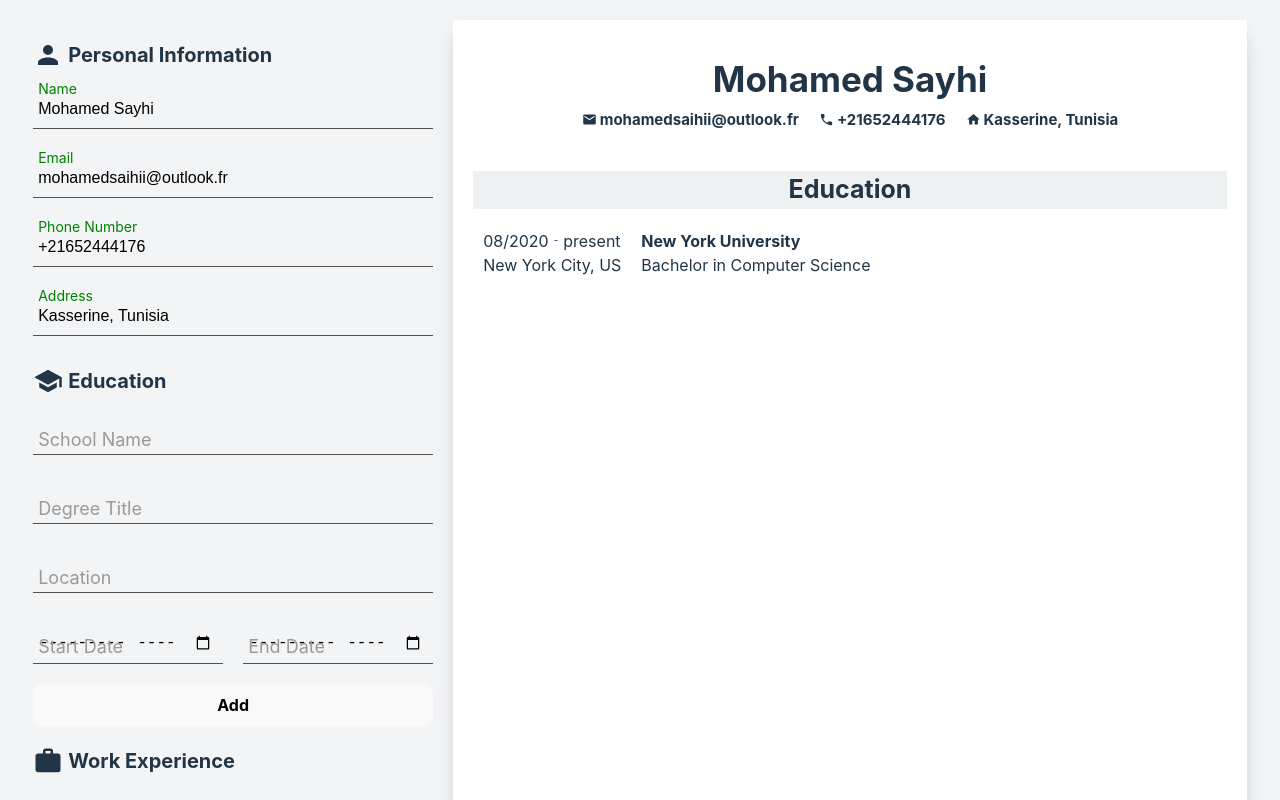
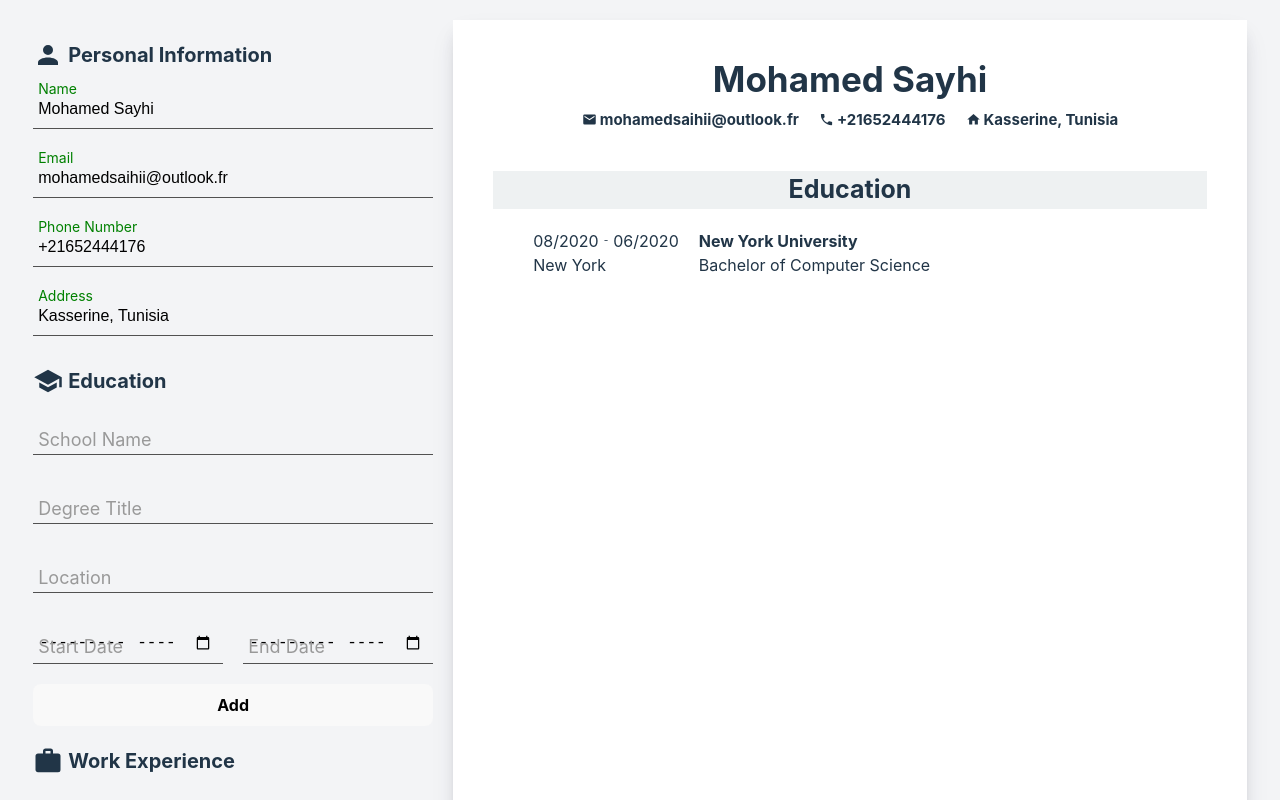
Before and after one commit to Mohamedsayhii/cv-application, a React (Vite) app: page / in a window 1280 px wide. Shown: the top 800 px of the page. Built offline with nearby package versions, Linux system fonts and the light colour scheme.

Commit message:
feat: submitting education form

```diff
--- a/src/App.jsx
+++ b/src/App.jsx
@@ -9,7 +9,27 @@ function App() {
 		email: 'mohamedsaihii@outlook.fr',
 		phone: '+21652444176',
 		address: 'Kasserine, Tunisia',
+		schoolName: '',
+		degree: '',
+		location: '',
+		startDate: '',
+		endDate: '',
 	});
+
+	const [educations, setEducations] = useState([
+		{
+			schoolName: 'New York University',
+			degree: 'Bachelor of Computer Science',
+			location: 'New York',
+			startDate: '08/2020',
+			endDate: '06/2020',
+		},
+	]);
+
+	function addEducation(education) {
+		setEducations((prevEducations) => [...prevEducations, education]);
+		console.log(educations);
+	}
 
 	const handleChange = (event) => {
 		const { name, value } = event.target;
@@ -23,14 +43,20 @@ function App() {
 				email={formData.email}
 				phone={formData.phone}
 				address={formData.address}
+				schoolName={formData.schoolName}
+				degree={formData.degree}
+				location={formData.location}
+				startDate={formData.startDate}
+				endDate={formData.endDate}
 				onChange={handleChange}
+				onSubmit={addEducation}
 			/>
 			<Resume
 				name={formData.name}
 				email={formData.email}
 				phone={formData.phone}
 				address={formData.address}
-				onChange={handleChange}
+				educations={educations}
 			/>
 		</main>
 	);
--- /dev/null
+++ b/src/components/Education.jsx
@@ -0,0 +1,28 @@
+export default function Education(props) {
+	return (
+		<div className='education'>
+			<div className='time-location'>
+				<div className='time'>
+					<div className='start'>
+						<p>{props.startDate}</p>
+					</div>
+					<span>-</span>
+					<div className='end'>
+						<p>{props.endDate}</p>
+					</div>
+				</div>
+				<div className='location'>
+					<p>{props.location}</p>
+				</div>
+			</div>
+			<div className='university-degree'>
+				<div className='university'>
+					<p>{props.schoolName}</p>
+				</div>
+				<div className='degree'>
+					<p>{props.degree}</p>
+				</div>
+			</div>
+		</div>
+	);
+}
--- a/src/components/EducationForm.jsx
+++ b/src/components/EducationForm.jsx
@@ -1,25 +1,17 @@
-import { useState } from 'react';
 import Icon from '@mdi/react';
 import { mdiSchool } from '@mdi/js';
 import '../styles/Form.css';
 
-export default function EducationForm() {
-	const [formData, setFormData] = useState({
-		name: '',
-		degree: '',
-		location: '',
-		startDate: '',
-		endDate: '',
-	});
-
-	const handleChange = (event) => {
-		const { name, value } = event.target;
-		setFormData((prevFormData) => ({ ...prevFormData, [name]: value }));
-	};
-
+export default function EducationForm(props) {
 	function handleSubmit(event) {
 		event.preventDefault();
-		console.log(formData);
+		props.onSubmit({
+			schoolName: props.schoolName,
+			degree: props.degree,
+			location: props.location,
+			startDate: props.startDate,
+			endDate: props.endDate,
+		});
 	}
 
 	return (
@@ -32,11 +24,11 @@ export default function EducationForm() {
 				<div className='group'>
 					<input
 						required
-						name='name'
+						name='schoolName'
 						type='text'
 						className='input'
-						value={formData.name}
-						onChange={handleChange}
+						value={props.schoolName}
+						onChange={props.onChange}
 					/>
 					<span className='bar'></span>
 					<label>School Name</label>
@@ -47,8 +39,8 @@ export default function EducationForm() {
 						name='degree'
 						type='text'
 						className='input'
-						value={formData.degree}
-						onChange={handleChange}
+						value={props.degree}
+						onChange={props.onChange}
 					/>
 					<span className='bar'></span>
 					<label>Degree Title</label>
@@ -59,8 +51,8 @@ export default function EducationForm() {
 						name='location'
 						type='text'
 						className='input'
-						value={formData.location}
-						onChange={handleChange}
+						value={props.location}
+						onChange={props.onChange}
 					/>
 					<span className='bar'></span>
 					<label>Location</label>
@@ -73,8 +65,8 @@ export default function EducationForm() {
 							type='month'
 							placeholder='09/2020'
 							className='input'
-							value={formData.startDate}
-							onChange={handleChange}
+							value={props.startDate}
+							onChange={props.onChange}
 						/>
 						<label>Start Date</label>
 					</div>
@@ -86,8 +78,8 @@ export default function EducationForm() {
 							type='month'
 							placeholder='06/2024'
 							className='input'
-							value={formData.endDate}
-							onChange={handleChange}
+							value={props.endDate}
+							onChange={props.onChange}
 						/>
 						<label>End Date</label>
 					</div>
--- a/src/components/EducationSection.jsx
+++ b/src/components/EducationSection.jsx
@@ -1,34 +1,21 @@
 import '../styles/EducationSection.css';
+import Education from './Education';
 
-export default function EducationSection() {
+export default function EducationSection(props) {
 	return (
 		<div className='education-section'>
 			<div className='title'>
 				<h2>Education</h2>
-				<div className='curriculum'>
-					<div className='time-location'>
-						<div className='time'>
-							<div className='start'>
-								<p>08/2020</p>
-							</div>
-							<span>-</span>
-							<div className='end'>
-								<p>present</p>
-							</div>
-						</div>
-						<div className='location'>
-							<p>New York City, US</p>
-						</div>
-					</div>
-					<div className='university-degree'>
-						<div className='university'>
-							<p>New York University</p>
-						</div>
-						<div className='degree'>
-							<p>Bachelor in Computer Science</p>
-						</div>
-					</div>
-				</div>
+				{props.educations.map((education) => (
+					<Education
+						key={crypto.randomUUID()}
+						schoolName={education.schoolName}
+						degree={education.degree}
+						location={education.location}
+						startDate={education.startDate}
+						endDate={education.endDate}
+					/>
+				))}
 			</div>
 		</div>
 	);
--- a/src/components/Resume.jsx
+++ b/src/components/Resume.jsx
@@ -12,7 +12,7 @@ export default function Resume(props) {
 				phone={props.phone}
 				address={props.address}
 			/>
-			<EducationSection />
+			<EducationSection educations={props.educations} />
 		</div>
 	);
 }
--- a/src/components/Sidebar.jsx
+++ b/src/components/Sidebar.jsx
@@ -12,7 +12,15 @@ export default function Sidebar(props) {
 				address={props.address}
 				onChange={props.onChange}
 			/>
-			<EducationForm />
+			<EducationForm
+				schoolName={props.schoolName}
+				degree={props.degree}
+				location={props.location}
+				startDate={props.startDate}
+				endDate={props.endDate}
+				onChange={props.onChange}
+				onSubmit={props.onSubmit}
+			/>
 			<ExperienceForm />
 		</div>
 	);
--- a/src/styles/EducationSection.css
+++ b/src/styles/EducationSection.css
@@ -2,7 +2,7 @@
 	display: flex;
 	flex-direction: column;
 	width: 100%;
-	padding: 0 2rem;
+	padding: 0 4rem;
 }
 
 .title h2 {
@@ -12,13 +12,14 @@
 	margin-bottom: 2rem;
 }
 
-.curriculum {
+.education {
 	display: flex;
 	gap: 2rem;
-	margin-left: 1rem;
+	margin-left: 4rem;
+	margin-bottom: 1rem;
 }
 
-.curriculum p {
+.education p {
 	font-size: 1.6rem;
 }
 
```
